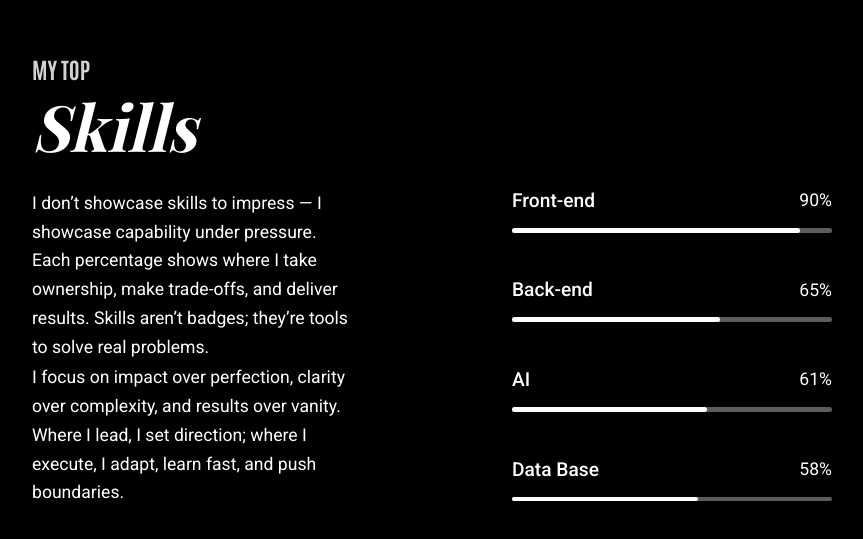
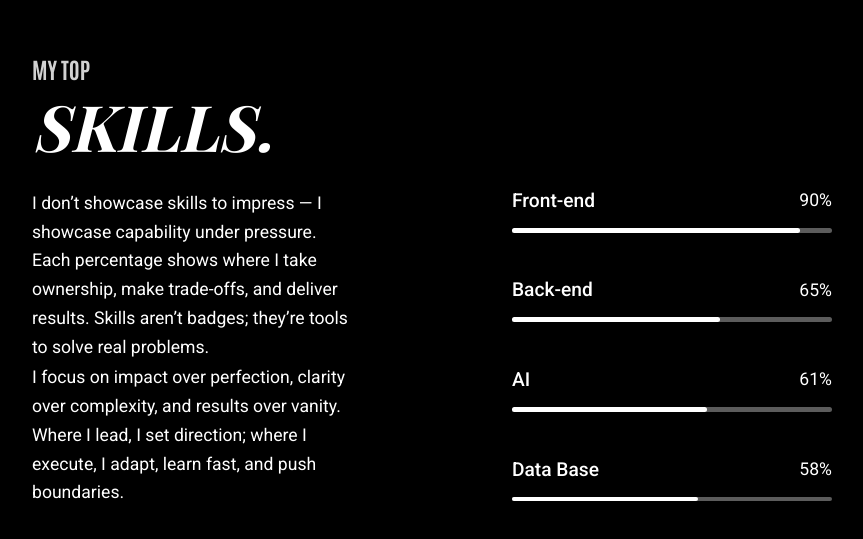
Before and after one commit to makeneto/makenedev, a React (Vite) app: page / in a window 1280 px wide. Shown: the part 2294-2833 px from the top of the page, without its empty margins (208-1071 px from the left). Built offline with nearby package versions, Linux system fonts and the light colour scheme; a web font is replaced by a local one.

Commit message:
style: add dot at the end of the skill word

```diff
--- a/src/components/Skills.tsx
+++ b/src/components/Skills.tsx
@@ -5,7 +5,7 @@ export default function Skills() {
         <section className="skills">
             <div className="skills__hero">
                 <span>My top</span>
-                <h1>Skills</h1>
+                <h1>Skills.</h1>
             </div>
 
             <div className="skills__content">
--- a/src/css/style.css
+++ b/src/css/style.css
@@ -99,6 +99,7 @@ body {
   font-family: "Playfair Display", sans-serif;
   font-style: italic;
   font-size: 4rem;
+  text-transform: uppercase;
 }
 .skills__content {
   display: flex;
--- a/src/sass/components/_skills.scss
+++ b/src/sass/components/_skills.scss
@@ -19,6 +19,7 @@
                 font-family: "Playfair Display", sans-serif;
                 font-style: italic;
                 font-size: 4rem;
+                text-transform: uppercase;
             }
         }
 
```
Also changed, not shown: src/sass/components/_quoteOfTheDay.scss (renamed from src/sass/components/quoteOfTheDay.scss), 1 other file (tests, documents, lock files or other folders).
